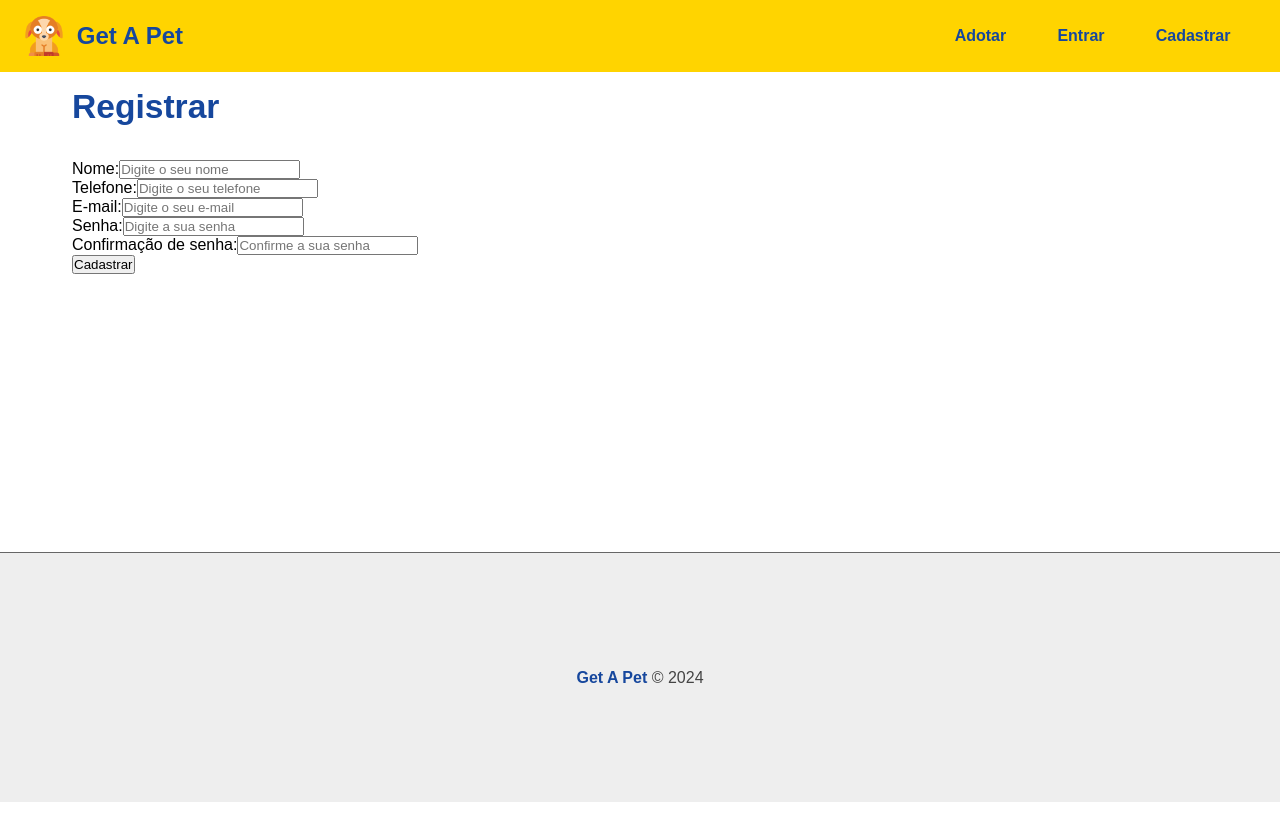
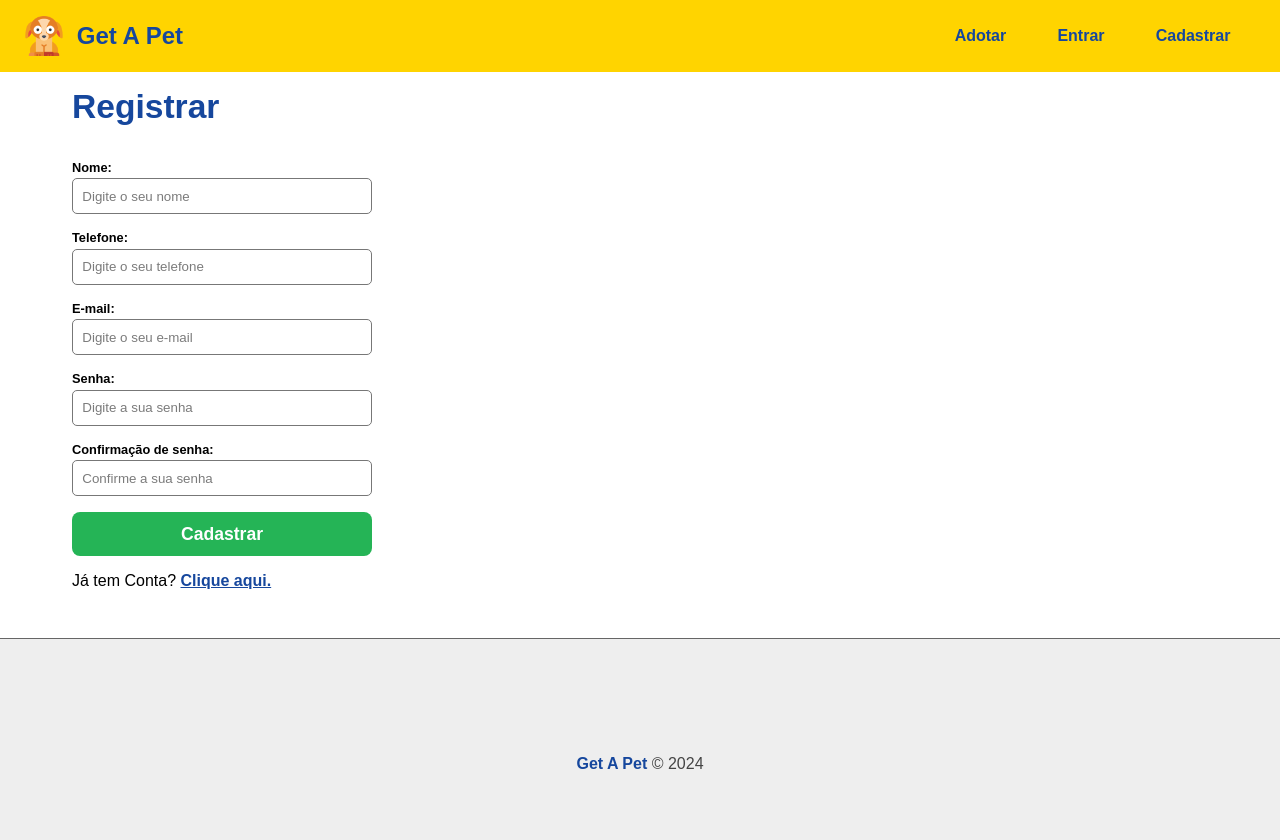
Before and after one commit to Jolimpioo/Get_a_Pet, a React (Create React App) app in the folder frontend/: page /register in a window 1280 px wide. Shown: the top 840 px of the page. Before the commit the page ends 802 px from the top, so only its background shows below. Built offline with nearby package versions, Linux system fonts and the light colour scheme.

Commit message:
Estilos gerais de formularios

```diff
--- /dev/null
+++ b/frontend/src/components/form/Form.module.css
@@ -0,0 +1,32 @@
+.form_container {
+  max-width: 300px;
+  max-width: 0 auto;
+  background-color: #fff;
+  border-radius: 15px;
+}
+
+.form_container input[type="submit"] {
+  border-radius: 8px;
+  background-color: #25b456;
+  color: #fff;
+  border: none;
+  min-width: 100px;
+  min-height: 2.5em;
+  width: 100%;
+  cursor: pointer;
+  font-size: 1.1em;
+  font-weight: bold;
+}
+
+.form_container input[type="submit"]:hover {
+  background-color: #1c8a42;
+}
+
+.form_container p {
+  margin-top: 1em;
+}
+
+.form_container p a {
+  color: #16479d;
+  font-weight: bold;
+}
--- a/frontend/src/components/form/Input.js
+++ b/frontend/src/components/form/Input.js
@@ -10,7 +10,7 @@ function Input({
   multiple,
 }) {
   return (
-    <div>
+    <div className={styles.form_control}>
       <label htmlFor={name}>{text}:</label>
       <input
         type={type}
--- a/frontend/src/components/form/Input.module.css
+++ b/frontend/src/components/form/Input.module.css
@@ -0,0 +1,21 @@
+.form_control {
+  display: flex;
+  flex-direction: column;
+  margin-bottom: 1em;
+}
+
+.form_control label {
+  margin-bottom: 0.3em;
+  font-weight: bold;
+  font-size: 0.8em;
+}
+
+.form_control input {
+  padding: 0.7em;
+  border: 1px solid #777;
+  border-radius: 5px;
+}
+
+.form_control input::placeholder {
+  color: #7b7b7b;
+}
--- a/frontend/src/components/pages/Auth/Register.js
+++ b/frontend/src/components/pages/Auth/Register.js
@@ -1,9 +1,12 @@
 import Input from "../../form/Input.js";
+import { Link } from "react-router-dom";
+
+import styles from "../../form/Form.module.css";
 
 function Register() {
   function handleChange(e) {}
   return (
-    <section>
+    <section className={styles.form_container}>
       <h1>Registrar</h1>
       <form>
         <Input
@@ -43,6 +46,9 @@ function Register() {
         />
         <input type="submit" value="Cadastrar" />
       </form>
+      <p>
+        Já tem Conta? <Link to="/login">Clique aqui.</Link>
+      </p>
     </section>
   );
 }
```
